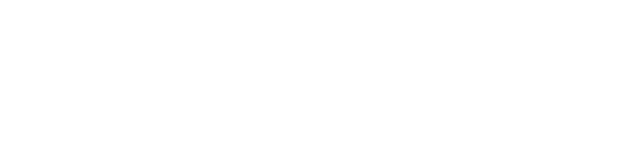
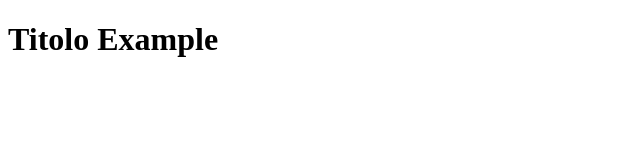
Before and after one commit to mordirox/example, a plain HTML site: page index.html in a window 1280 px wide. Shown: the whole page, without its empty margins (0-640 px from the left). Drawn offline with Linux system fonts and the light colour scheme.

Commit message:
h1 added
h1 aggiunto al file index.html

```diff
--- a/index.html
+++ b/index.html
@@ -5,6 +5,10 @@
   <title>Title</title>
 </head>
 <body>
-
+  <main>
+    <div>
+      <h1>Titolo Example</h1>
+    </div>
+  </main>
 </body>
 </html>
```
